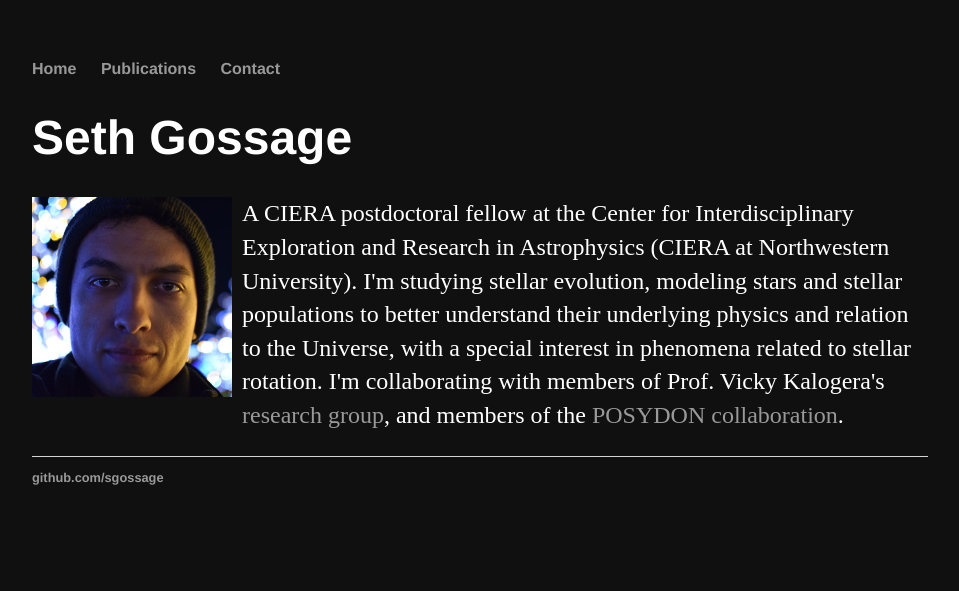
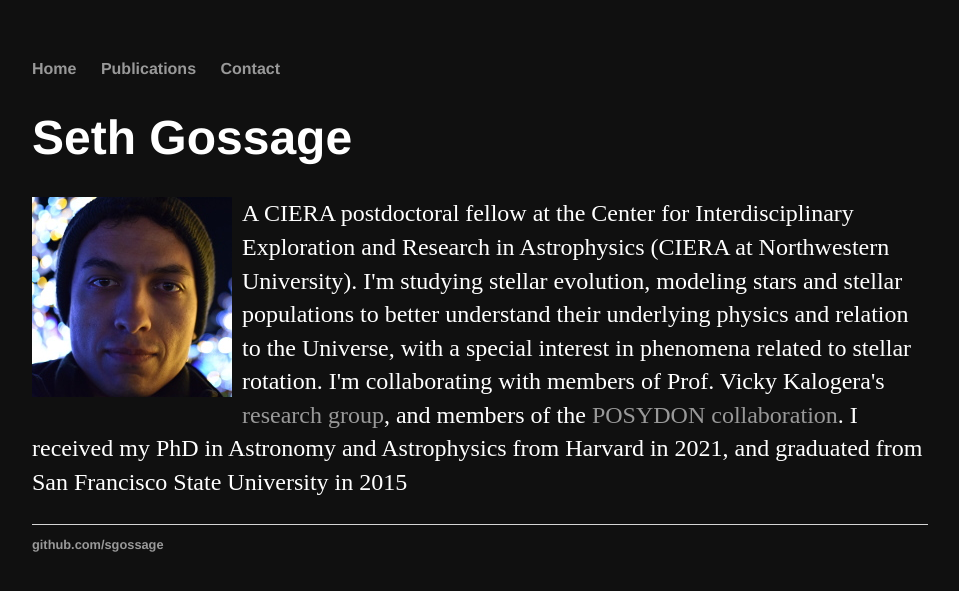
Before and after one commit to sgossage/sgossage.github.io, a Jekyll site: the page built from index.html, in a window 1280 px wide. Shown: the top 591 px of the page, without its empty margins (160-1119 px from the left). Built offline with Jekyll 4.4.1, drawn with Linux system fonts in a browser that asks for light colours.

Commit message:
Updated bio

```diff
--- a/index.html
+++ b/index.html
@@ -14,5 +14,7 @@
         with members of Prof. Vicky Kalogera's
         <a href="https://sites.northwestern.edu/vickykalogera/group-members/">research group</a>,
 	    and members of the
-	    <a href="https://posydon.org/">POSYDON collaboration</a>.</p>
+	    <a href="https://posydon.org/">POSYDON collaboration</a>. I received my PhD in Astronomy
+        and Astrophysics from Harvard in 2021, and graduated from San Francisco State University
+        in 2015</p>
 </div><!-- /.blurb -->
```
